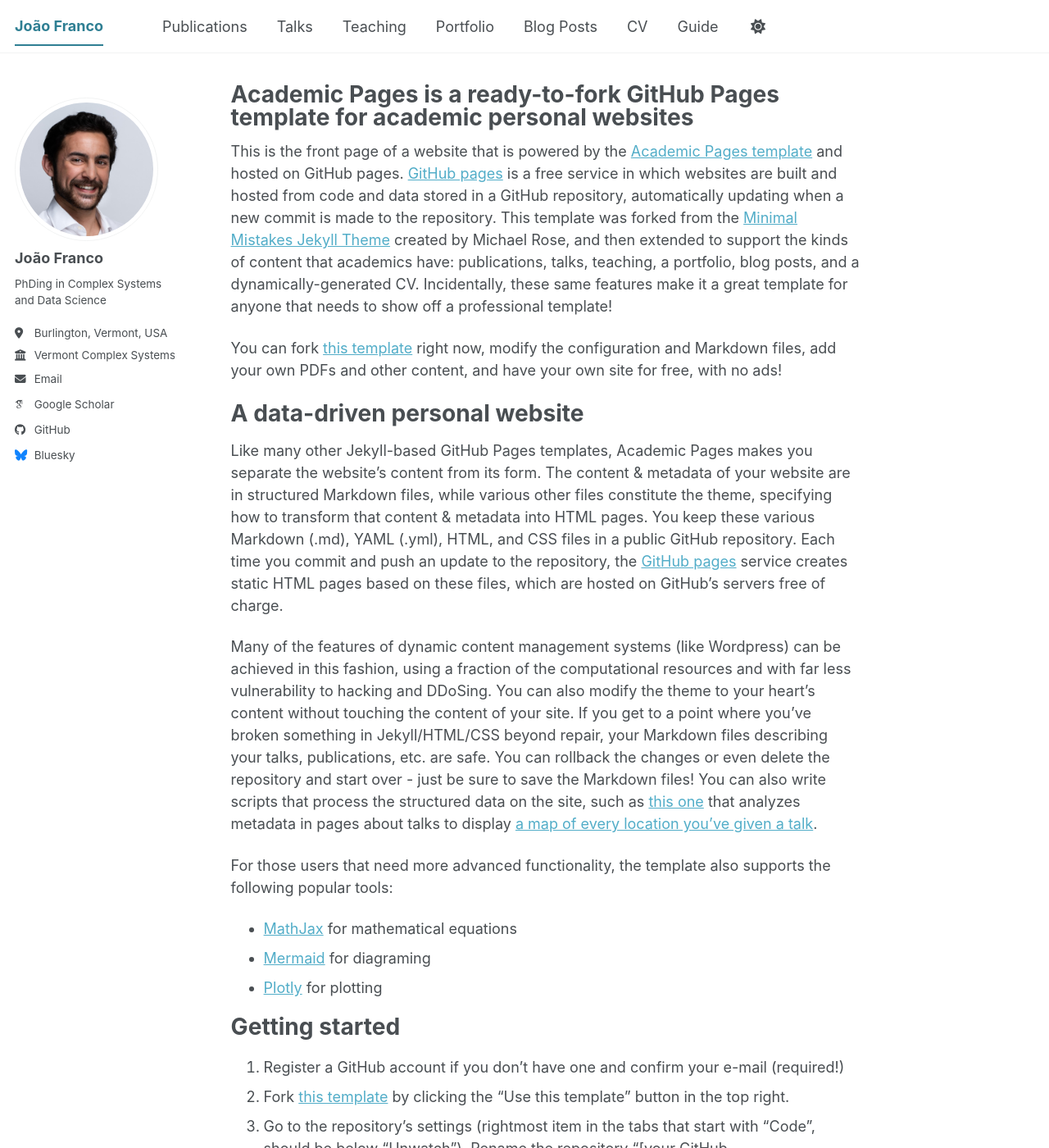
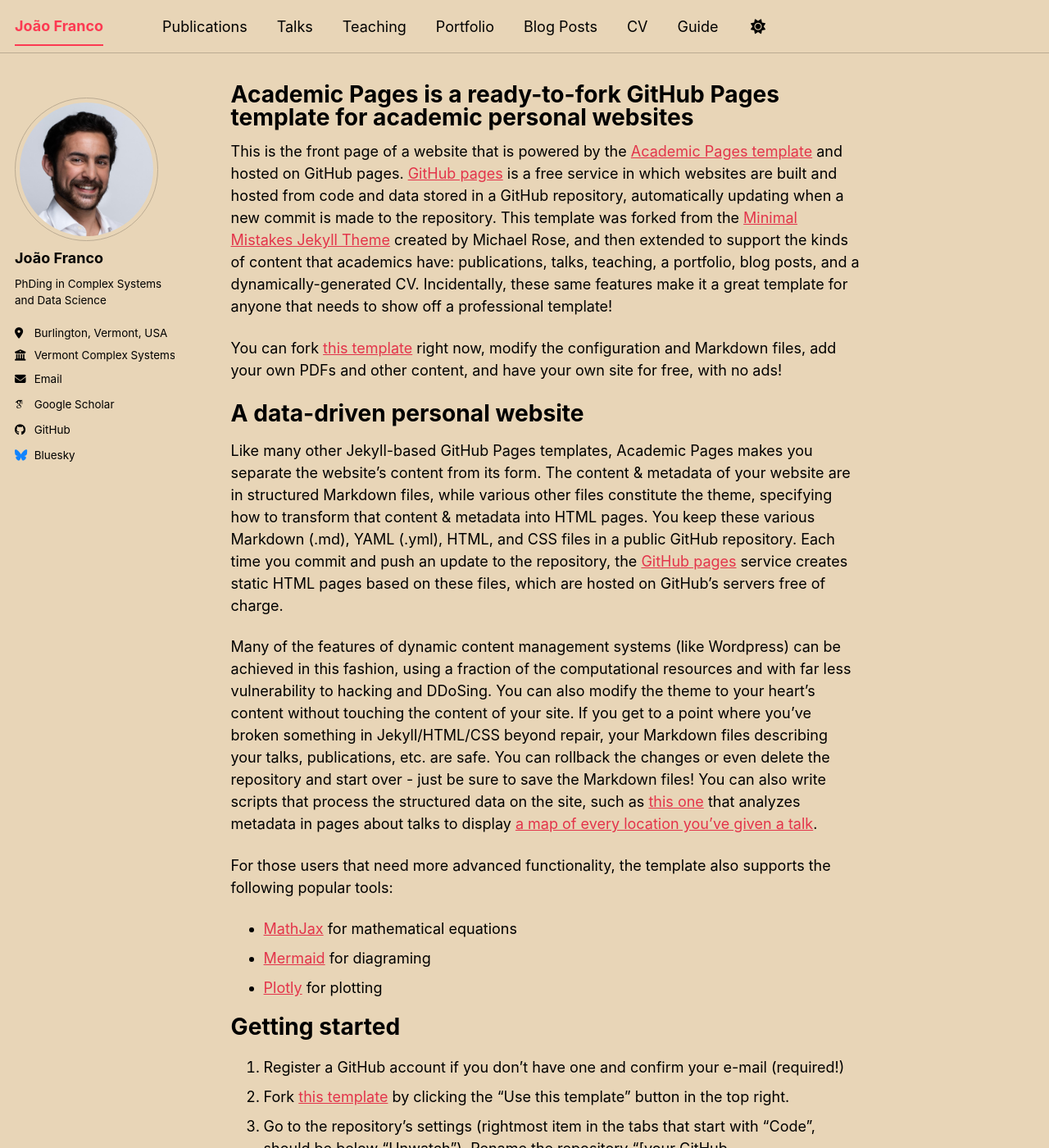
Before and after one commit to OkFranco/okfranco.github.io, a Jekyll site: the page built from _pages/about.md, in a window 1280 px wide and 1400 px high. Shown: the whole window at 82% size. Built offline with Jekyll 4.4.1, drawn with Linux system fonts in a browser that asks for light colours; some web fonts are replaced; a script bundle is joined from its source files by our own code; library files that are not in the unit come from our copies; a file with an impossible date is left out.

Commit message:
theme_takes_time

```diff
--- a/_config.yml
+++ b/_config.yml
@@ -8,7 +8,7 @@
 
 # Basic Site Settings
 locale                   : "en-US"
-site_theme               : "default" # TODO: update to other -> The available themes options are "default", "air", "sunrise", "mint", "dirt" and "contrast"
+site_theme               : "sunrise" # TODO: update to other -> The available themes options are "default", "air", "sunrise", "mint", "dirt" and "contrast"
 title                    : "João Franco"
 title_separator          : "-"
 name                     : &name "Your Name"
```
